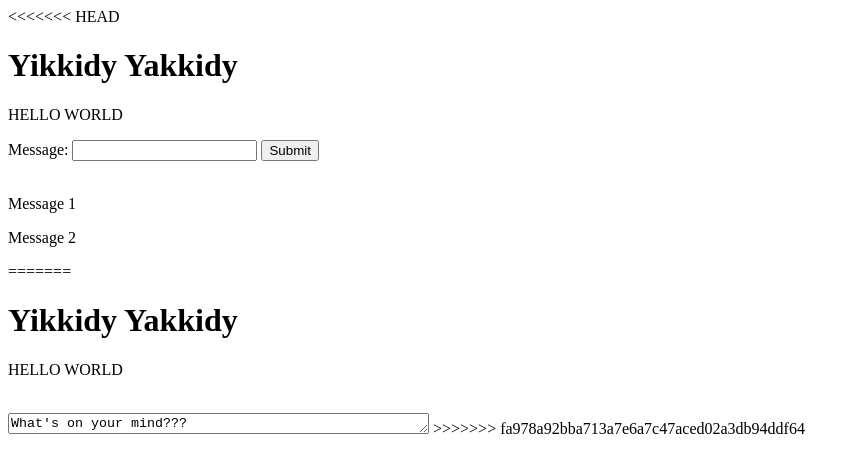
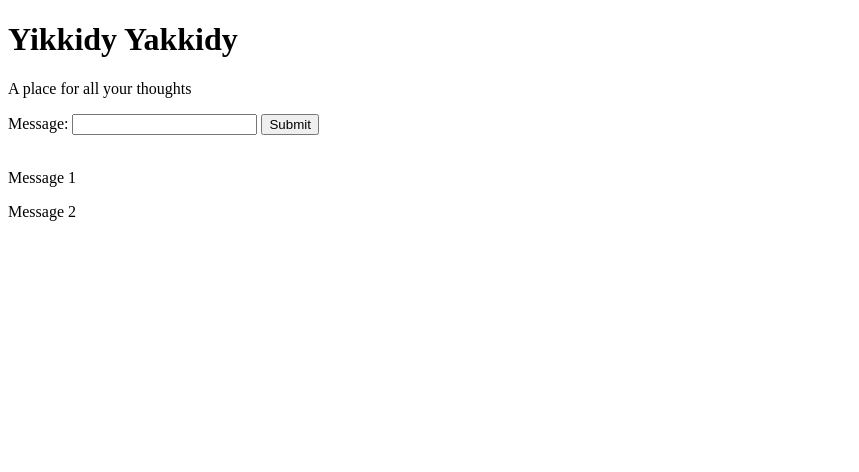
Before and after one commit to linglinglife/anonymous-messaging-app, a plain HTML site: page index.html in a window 1280 px wide. Shown: the whole page, without its empty margins (0-859 px from the left). Drawn offline with Linux system fonts and the light colour scheme.

Commit message:
Resolved conflicts

```diff
--- a/index.html
+++ b/index.html
@@ -1,13 +1,12 @@
 <!DOCTYPE html>
 <html>
 
-<<<<<<< HEAD
   <head>
     <title>YikYak Project</title>
   </head>
   <body>
     <h1>Yikkidy Yakkidy</h2>
-      <p>HELLO WORLD</p>
+      <p>A place for all your thoughts</p>
     <form action="/action_page.php" id="usrform">
       Message: <input type="text" name="usrname">
       <input type="submit">
@@ -18,17 +17,5 @@
       <p> Message 2</p>
     </div>
   </body>
-=======
-<head>
-  <title>YikYak Project</title>
-</head>
-<body>
-  <h1>Yikkidy Yakkidy</h2>
-    <p>HELLO WORLD</p>
-<br>
-<textarea rows="1" cols="50" name="comment" form="usrform">
-What's on your mind???</textarea>
-</body>
->>>>>>> fa978a92bba713a7e6a7c47aced02a3db94ddf64
 
 </html>
```
